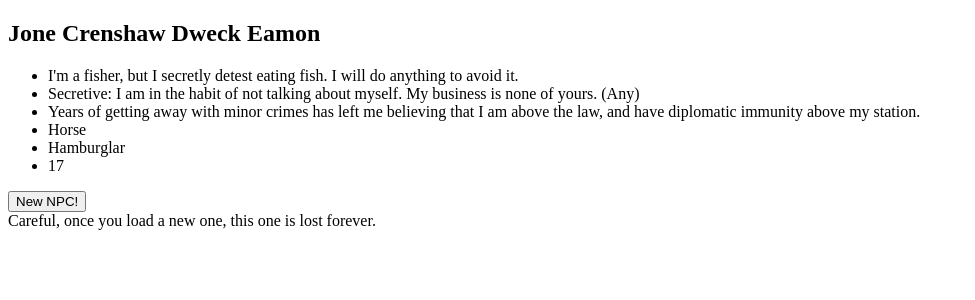
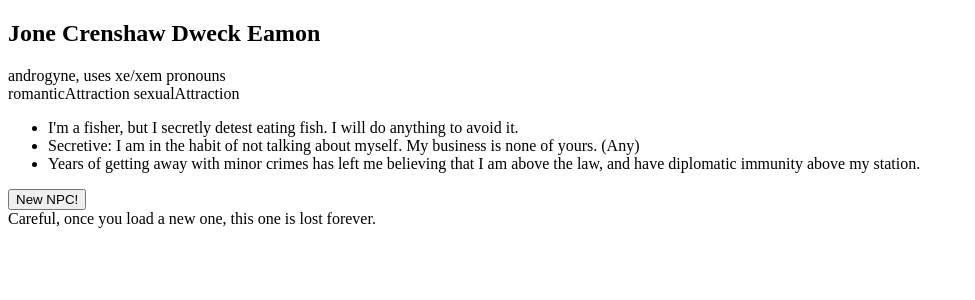
Before and after one commit to KayLotura2/roll-character, a React (Create React App) app: page / in a window 1280 px wide. Shown: the top 300 px of the page, without its empty margins (0-975 px from the left). Built offline with nearby package versions, Linux system fonts and the light colour scheme.

Commit message:
Add pronouns/gender
Pronouns aren't yet weighted
Need to refactor code badly
Attraction model stubbed

```diff
--- a/src/App.tsx
+++ b/src/App.tsx
@@ -1,27 +1,23 @@
 import React from 'react';
 import './index.css';
-import {Name, Personality, generateName, generatePersonality} from './generators/archetype_generator'
+import {Name, Personality, Identity, generateName, generatePersonality, generateIdentity} from './generators/archetype_generator'
 
 export type Npc = {
   name: Name,
   personality: Personality
-  ancestry: string,
-  archetype: string,
-  armorClass: number
+  identity: Identity
 }
 
+function generateNPC(): Npc {
   const name1 = generateName()
   const personality1 = generatePersonality()
+  const identity1 = generateIdentity()
 
   const  Npc1: Npc = {
     name: name1,
     personality: personality1,
-  ancestry: "Horse",
-  archetype: "Hamburglar",
-  armorClass: 17
+    identity: identity1
   }
-
-function generateNPC(): Npc {
   return Npc1
 }
 
@@ -35,13 +31,12 @@ export const App = () => {
         <h2>
           {myNpc.name.firstName} {myNpc.name.secondName} {myNpc.name.thirdName} {myNpc.name.fourthName}
         </h2>
+        <div> {`${myNpc.identity.gender}, uses ${myNpc.identity.pronoun} pronouns`} </div>
+        <div> {`${myNpc.identity.romanticAttraction}\ ${myNpc.identity.sexualAttraction}`} </div>
         <ul>
           <li>{myNpc.personality.quirk} </li>
           <li>{myNpc.personality.ideal} </li>
           <li>{myNpc.personality.flaw} </li>
-          <li>{myNpc.ancestry} </li>
-          <li>{myNpc.archetype} </li>
-          <li>{myNpc.armorClass} </li>
         </ul>
         <button onClick={reloader}>New NPC!</button>
         <br/>
--- a/src/generators/archetype_generator.ts
+++ b/src/generators/archetype_generator.ts
@@ -7,11 +7,11 @@ const names: string[] = (<any>namesJSON).names
 const quirks: string[] = (<any>personalityJSON).quirks
 const ideals: string[] = (<any>personalityJSON).ideals
 const flaws: string[] = (<any>personalityJSON).flaws
-const genderDescriptors: string[] = (<any>personalityJSON).flaws
-const genderRoots: string[] = (<any>personalityJSON).flaws
-const pronouns: string[] = (<any>personalityJSON).flaws
-const attractionDescriptors: string[] = (<any>personalityJSON).flaws
-const attractionRoots: string[] = (<any>personalityJSON).flaws
+const genderDescriptors: string[] = (<any>identityJSON).genderDescriptors
+const genderRoots: string[] = (<any>identityJSON).genderRoots
+const pronouns: string[] = (<any>identityJSON).pronouns
+const attractionDescriptors: string[] = (<any>identityJSON).attractionDescriptors
+const attractionRoots: string[] = (<any>identityJSON).attractionRoots
 
 // One to Four names, with shorter names represented by empty strings
 export type Name = {
@@ -58,8 +58,6 @@ export type Identity = {
   sexualAttraction: string,
   romanticAttraction: string
 }
-
-
 
 /**
  * Retruns a character name composed with 1 to 4 names.
@@ -109,7 +107,6 @@ export function generatePersonality(): Personality {
   return result
 }
 
-
 /**
  * Retruns a complex gender/orientation profile.
  */
@@ -142,8 +139,11 @@ export function generateIdentity(): Identity {
     // genRoots = [randomizer(genderRoots)]
   }
 
+  console.log("GenderRoots Rando: ", genderRoots)
+  console.log("numberOfGenders Rando: ", numberOfGenders)
+
   const totalGenders: GenderRoot[] = randomizerCount(genderRoots, numberOfGenders)
-
+  const charpronouns = randomizerCount(pronouns, numberOfGenders);
   // const possiblePronouns: Pronoun[] = totalGenders.map(gen => gen.pronoun)
 
   const gender: GenderObject = {
@@ -154,13 +154,21 @@ export function generateIdentity(): Identity {
   const sxlAttraction = 'sexualAttraction'
   const rtcAttraction = 'romanticAttraction'
 
+  console.log("Descriptor:", descriptor)
+  console.log("Desc: ", gender.desc)
+  console.log("Roots: ", gender.rts)
+  console.log("RootsJoin: ", gender.rts.map(g => g.gen).join(" "))
+  console.log("Pronouns: ", charpronouns)
+
+
 
   const result: Identity = {
-    gender: `${descriptor} ${gender.desc} ${gender.rts.join(" ")}`,
-    pronoun: pronouns.join(" "),
+    gender: `${gender.desc} ${gender.rts.map(g => g.gen).join(" ")}`,
+    pronoun: charpronouns.map(p => p.name).join(" "),
     sexualAttraction: sxlAttraction,
     romanticAttraction: rtcAttraction
   }
 
+  console.log(result.gender)
   return result
 }
--- a/src/generators/npc_generator.ts
+++ /dev/null
@@ -1,6 +0,0 @@
-import { randomizer, dieRoll } from "./randomizers";
-
-//An NPC is a class, and an NPC has a lot of stats...
-
-
-// class NPC = ....
```
Also changed, not shown: public/dist/index.html. Lines whose indentation alone changed are shown as unchanged.
